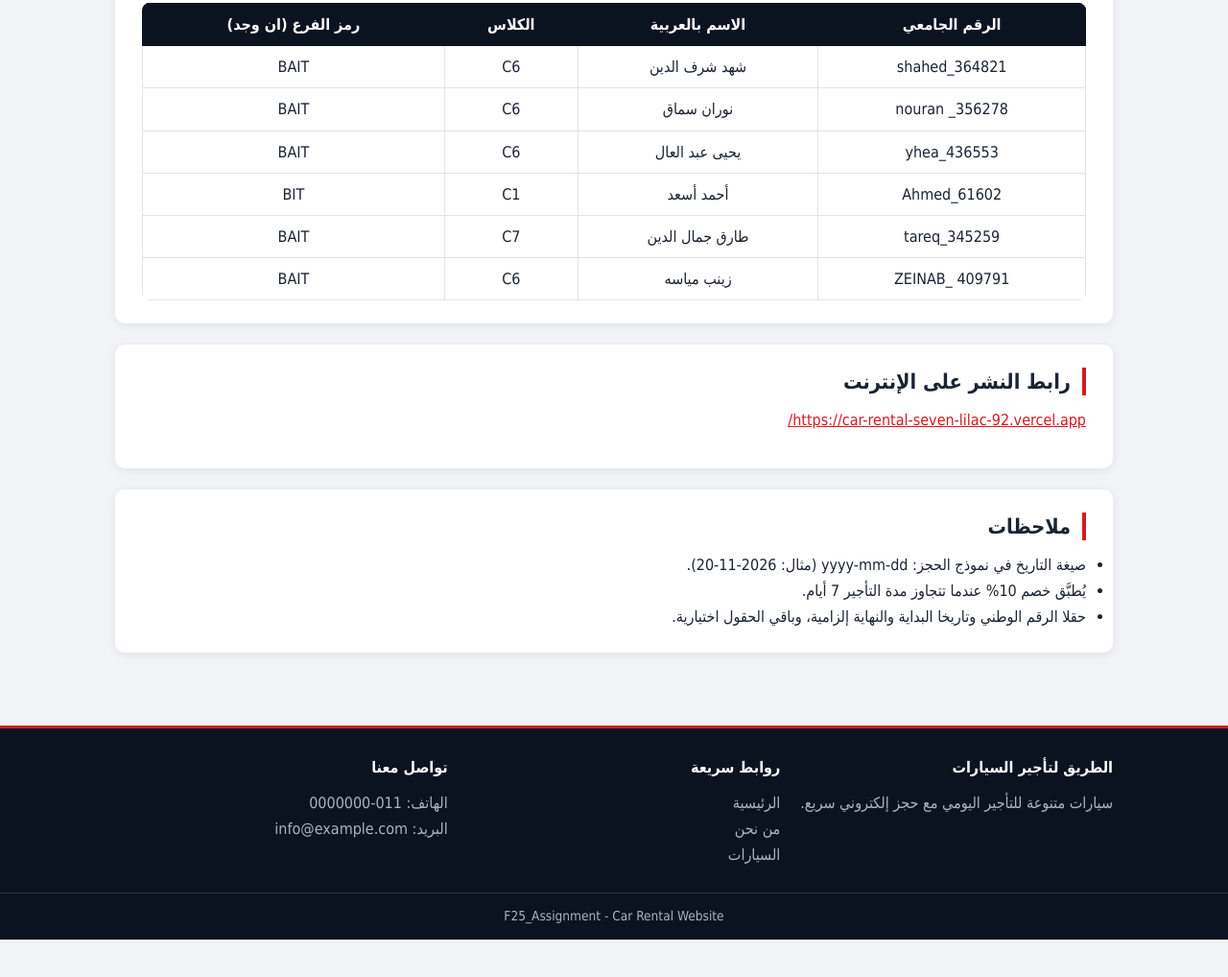
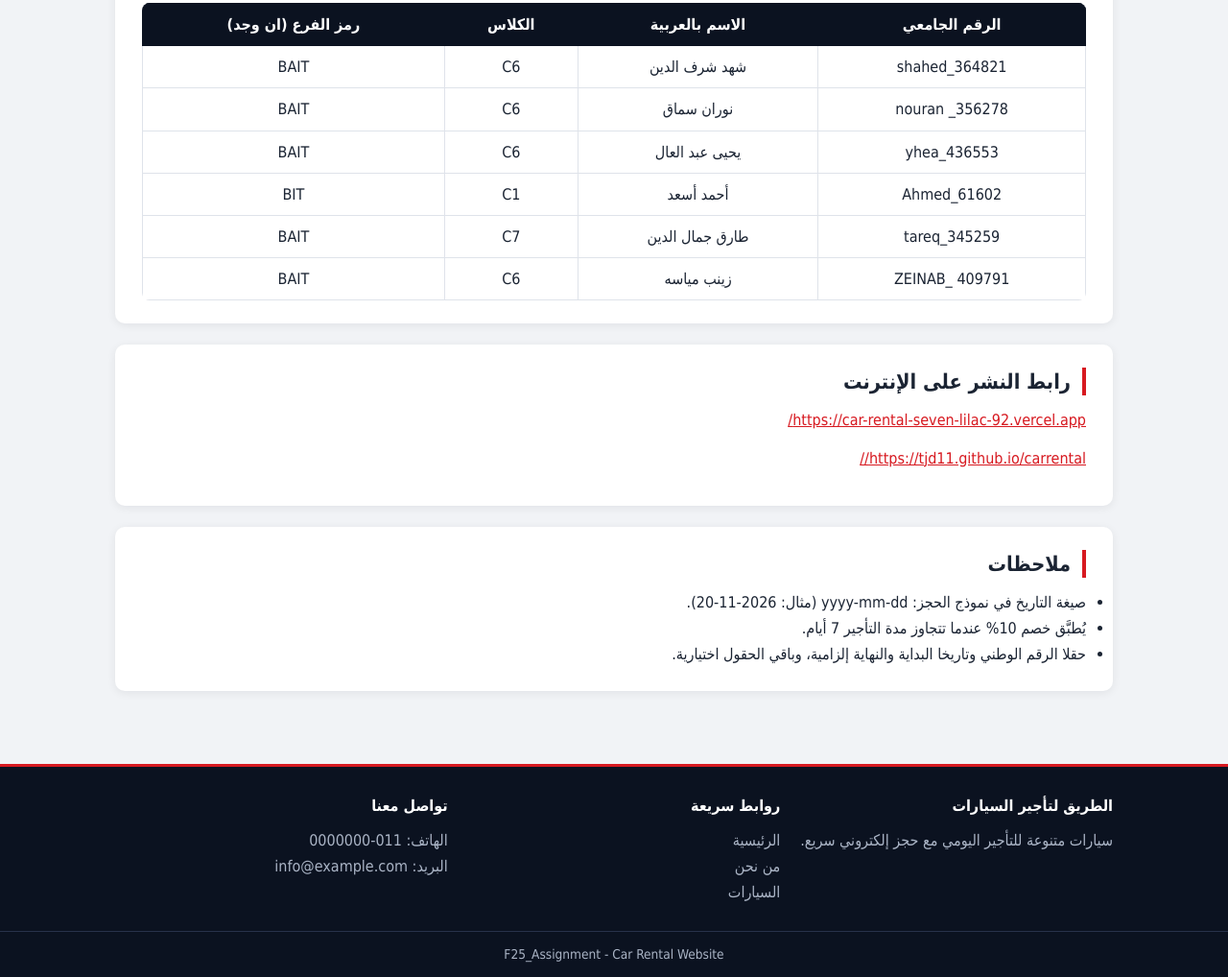
Before and after one commit to TJD11/carrental, a plain HTML site: page index.html in a window 1280 px wide. Shown: the part 1567-2585 px from the top of the page at 96% size. Before the commit the page ends 2546 px from the top, so only its background shows below. Drawn offline with nearby package versions, Linux system fonts and the light colour scheme.

Commit message:
Update index.html

```diff
--- a/index.html
+++ b/index.html
@@ -177,6 +177,8 @@
         <div class="card-box">
             <h2>رابط النشر على الإنترنت</h2>
             <p><a href="https://car-rental-seven-lilac-92.vercel.app/">https://car-rental-seven-lilac-92.vercel.app/</a></p>
+                        <p><a href="https://tjd11.github.io/carrental//">https://tjd11.github.io/carrental//</a></p>
+
         </div>
 
         <div class="card-box">
```
